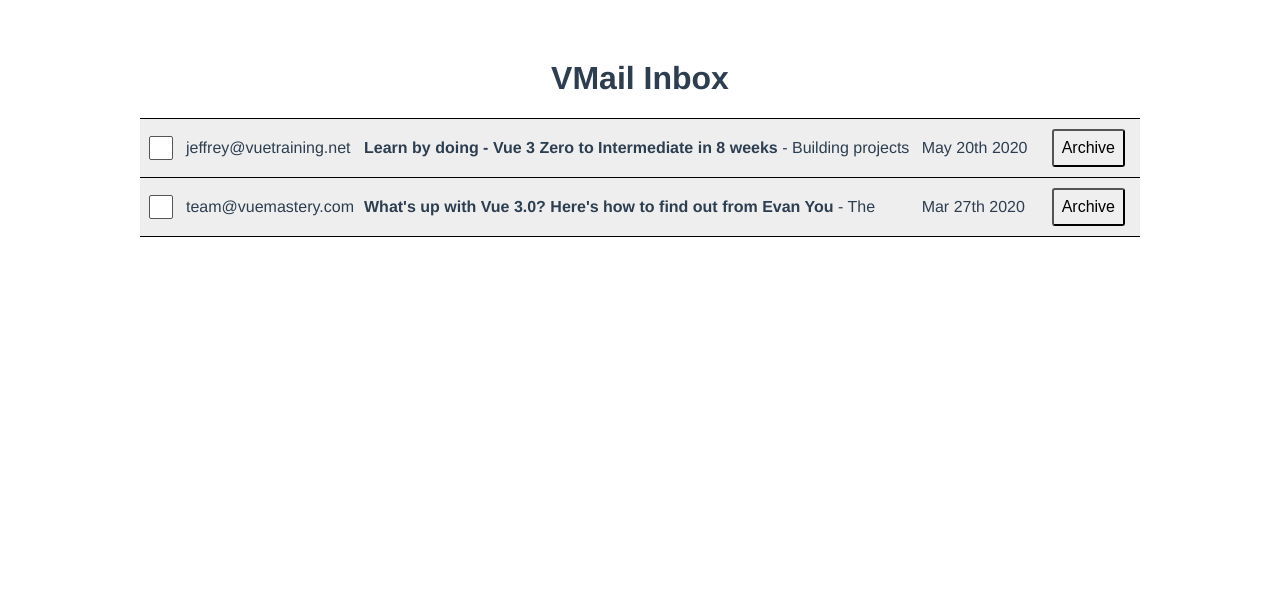
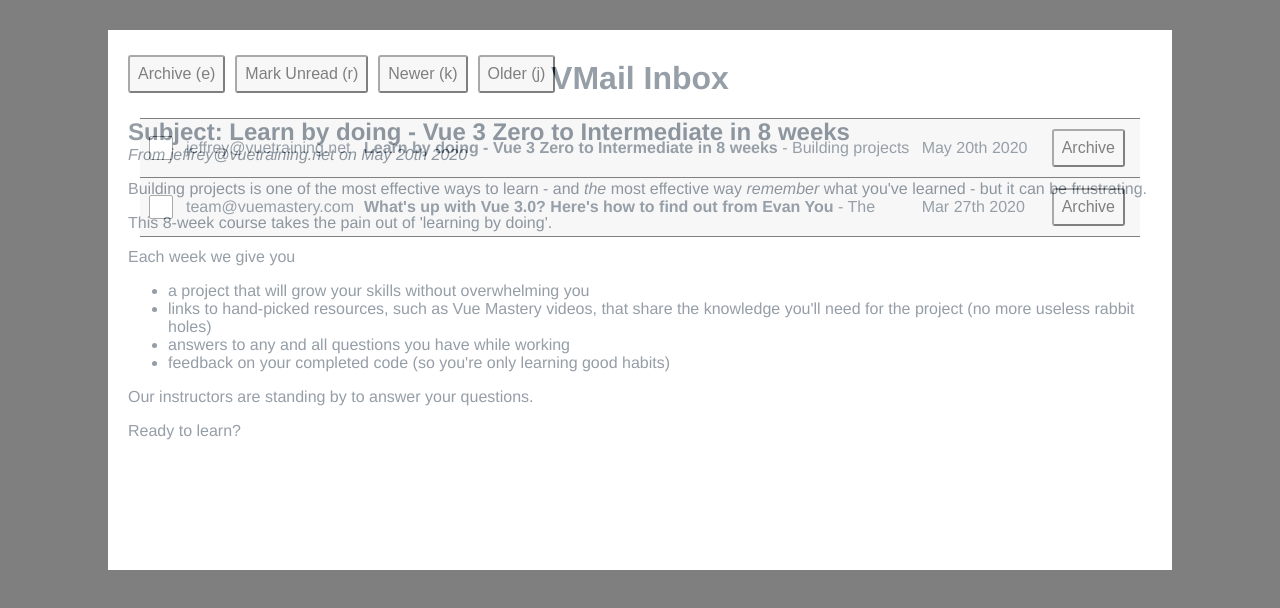
Before and after one commit to MarwanElAbhar/gmail-clone, a Vue app: page / in a window 1280 px wide. Both pictures are taken after a click on the element 640 px from the left and 148 px from the top of the page. Shown: the top 608 px of the page. Built offline with nearby package versions, Linux system fonts and the light colour scheme; no server answers; data requests are answered from the project's data file.

Commit message:
fix reactivity issues in MailTable

```diff
--- a/src/components/MailTable.vue
+++ b/src/components/MailTable.vue
@@ -3,6 +3,7 @@
 import axios from 'axios'
 import MailView from './MailView.vue'
 import ModalView from "./ModalView.vue";
+import {ref} from "vue";
 
 export default {
 
@@ -12,8 +13,8 @@
     let {data: emails} = await axios.get('http://localhost:3000/emails')
     return {
       format,
-      emails,
-      openedEmail: null
+      emails: ref(emails),
+      openedEmail: ref(null)
     }
   },
   computed: {
@@ -28,9 +29,12 @@
   },
   methods: {
     openEmail(email) {
+      this.openedEmail = email
+
+      if (email) {
         email.read = true
-      this.openedEmail = email
         this.updateEmail(email)
+      }
     },
     archiveEmail(email) {
       email.archived = true
@@ -39,6 +43,28 @@
     },
     updateEmail(email) {
       axios.put(`http://localhost:3000/emails/${email.id}`, email)
+    },
+    changeEmail({toggleRead, toggleArchive, save, closeModal, changeIndex}) {
+      let email = this.openedEmail
+      if (toggleRead) {
+        email.read = !email.read
+      }
+      if (toggleArchive) {
+        email.archived = !email.archived
+      }
+      if (save) {
+        this.updateEmail(email)
+      }
+      if (closeModal) {
+        this.openedEmail = null
+      }
+
+      if (changeIndex) {
+        let emails = this.unarchivedEmails
+        let currentIndex = email.indexOf(this.openedEmail)
+        let newEmail = emails[currentIndex + changeIndex]
+        this.openEmail(newEmail)
+      }
     },
   }
 }
@@ -65,9 +91,8 @@
     </tr>
     </tbody>
   </table>
-    <ModalView v-if="openedEmail">
-      <p>Lorem ipsum dolor sit amet, consectetur adipisicing elit. Blanditiis enim excepturi expedita iste perferendis quis quos sint. Cumque doloremque ipsum quam. Aliquid autem dicta ea eius enim explicabo laudantium pariatur!</p>
-      <MailView :email="openedEmail"/>
+  <ModalView v-if="openedEmail" @closeModal="openedEmail = null">
+    <MailView :email="openedEmail" @changeEmail="changeEmail"/>
   </ModalView>
 
 </template>
```
Lines whose indentation alone changed are shown as unchanged.
